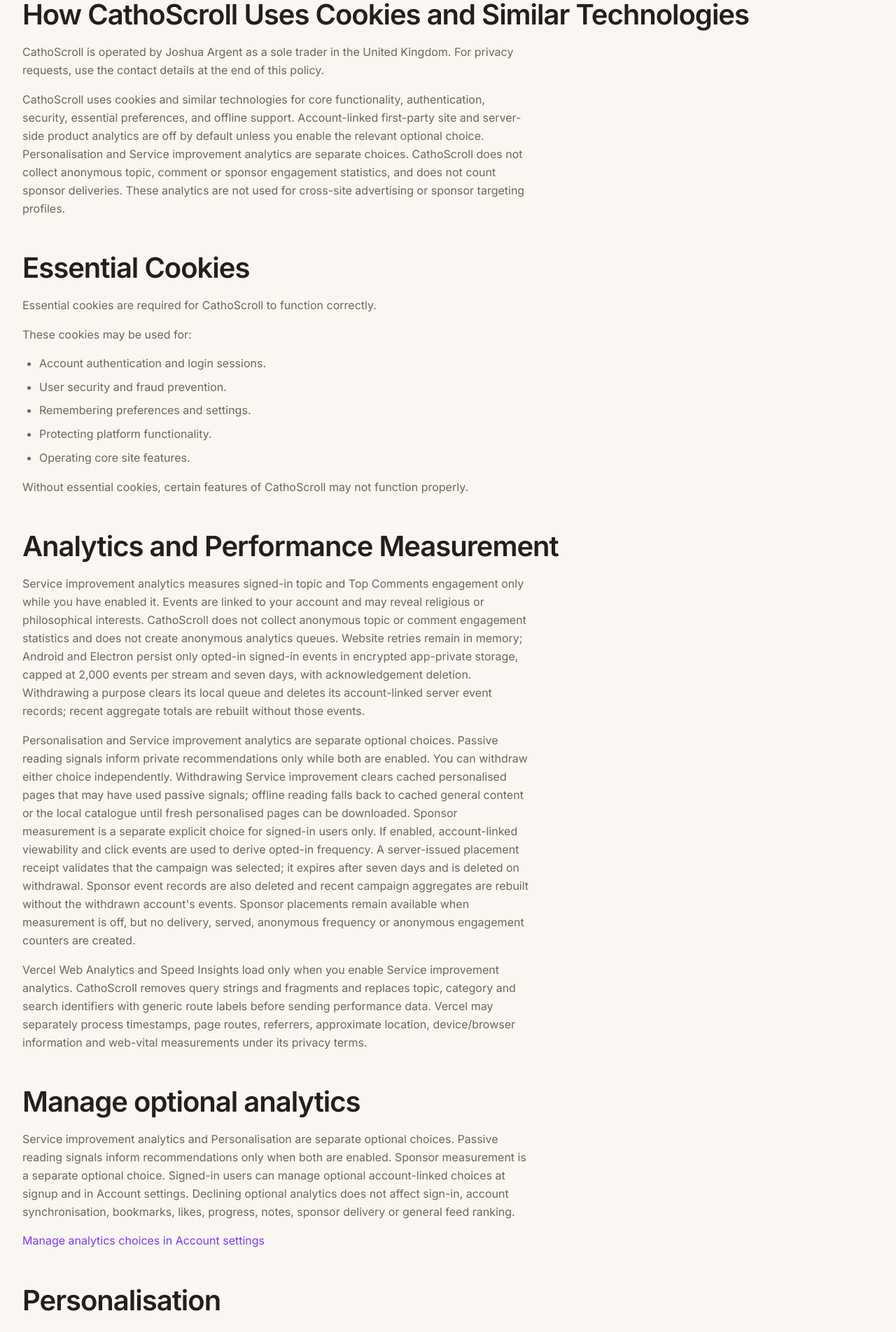
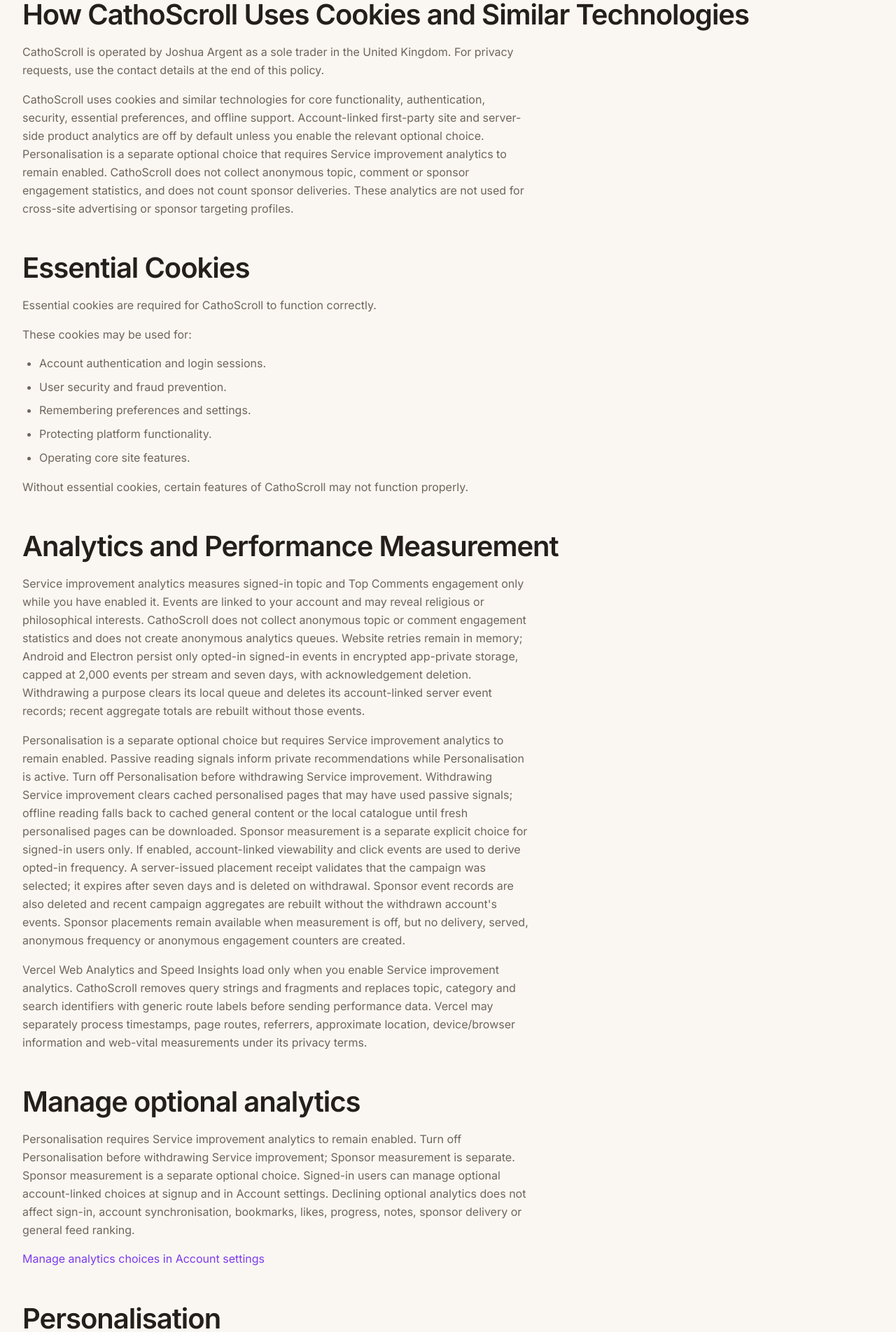
Before and after one commit to joshuaargent/TS_CathoScroll, a Next.js app: page /cookies in a window 1280 px wide. Shown: the part 480-2384 px from the top of the page at 70% size. Built offline with nearby package versions, Linux system fonts and the light colour scheme; no server answers.

Commit message:
docs(cookies): explain personalisation dependency

```diff
--- a/src/app/cookies/page.tsx
+++ b/src/app/cookies/page.tsx
@@ -36,7 +36,7 @@ export default function CookiesPage() {
 
           <p className="text-text-secondary leading-relaxed">
             CathoScroll uses cookies and similar technologies for core functionality, authentication,
-            security, essential preferences, and offline support. Account-linked first-party site and server-side product analytics are off by default unless you enable the relevant optional choice. Personalisation and Service improvement analytics are separate choices. CathoScroll does not collect anonymous topic, comment or sponsor engagement statistics, and does not count sponsor deliveries. These analytics are not used for cross-site advertising or sponsor targeting profiles.
+            security, essential preferences, and offline support. Account-linked first-party site and server-side product analytics are off by default unless you enable the relevant optional choice. Personalisation is a separate optional choice that requires Service improvement analytics to remain enabled. CathoScroll does not collect anonymous topic, comment or sponsor engagement statistics, and does not count sponsor deliveries. These analytics are not used for cross-site advertising or sponsor targeting profiles.
           </p>
         </section>
 
@@ -70,7 +70,7 @@ export default function CookiesPage() {
           </p>
 
           <p className="text-text-secondary mt-4 leading-relaxed">
-            Personalisation and Service improvement analytics are separate optional choices. Passive reading signals inform private recommendations only while both are enabled. You can withdraw either choice independently. Withdrawing Service improvement clears cached personalised pages that may have used passive signals; offline reading falls back to cached general content or the local catalogue until fresh personalised pages can be downloaded. Sponsor measurement is a separate explicit choice for signed-in users only. If enabled, account-linked viewability and click events are used to derive opted-in frequency. A server-issued placement receipt validates that the campaign was selected; it expires after seven days and is deleted on withdrawal. Sponsor event records are also deleted and recent campaign aggregates are rebuilt without the withdrawn account's events. Sponsor placements remain available when measurement is off, but no delivery, served, anonymous frequency or anonymous engagement counters are created.
+            Personalisation is a separate optional choice but requires Service improvement analytics to remain enabled. Passive reading signals inform private recommendations while Personalisation is active. Turn off Personalisation before withdrawing Service improvement. Withdrawing Service improvement clears cached personalised pages that may have used passive signals; offline reading falls back to cached general content or the local catalogue until fresh personalised pages can be downloaded. Sponsor measurement is a separate explicit choice for signed-in users only. If enabled, account-linked viewability and click events are used to derive opted-in frequency. A server-issued placement receipt validates that the campaign was selected; it expires after seven days and is deleted on withdrawal. Sponsor event records are also deleted and recent campaign aggregates are rebuilt without the withdrawn account's events. Sponsor placements remain available when measurement is off, but no delivery, served, anonymous frequency or anonymous engagement counters are created.
           </p>
 
           <p className="text-text-secondary mt-4 leading-relaxed">
@@ -85,7 +85,7 @@ export default function CookiesPage() {
         <section>
           <h2 className="mb-4 text-3xl font-bold">Manage optional analytics</h2>
           <p className="text-text-secondary mb-4 leading-relaxed">
-            Service improvement analytics and Personalisation are separate optional choices. Passive reading signals inform recommendations only when both are enabled. Sponsor measurement is a separate optional choice. Signed-in users can manage optional account-linked choices at signup and in Account settings. Declining optional analytics does not affect sign-in, account synchronisation, bookmarks, likes, progress, notes, sponsor delivery or general feed ranking.
+            Personalisation requires Service improvement analytics to remain enabled. Turn off Personalisation before withdrawing Service improvement; Sponsor measurement is separate. Sponsor measurement is a separate optional choice. Signed-in users can manage optional account-linked choices at signup and in Account settings. Declining optional analytics does not affect sign-in, account synchronisation, bookmarks, likes, progress, notes, sponsor delivery or general feed ranking.
           </p>
           <AnalyticsConsentSettingsButton />
         </section>
@@ -100,7 +100,7 @@ export default function CookiesPage() {
             cross-site tracking. On Android and Electron, previously downloaded server-ranked
             personalised pages may be retained in encrypted private storage for up to 14 days, but
             are available offline only while the last successful consent check is no more than 12 hours old. You can turn personalisation off and delete the derived profile
-            in Account settings. Recommendation profiles use eligible direct account actions after Personalisation consent. Passive reading signals (including impressions, reading duration, swipe depth, skips, completions and return visits) are used only when Service improvement analytics is separately enabled too, and only while both choices are active. Either choice can be withdrawn independently. Sponsor measurement remains separate.
+            in Account settings. Recommendation profiles use eligible direct account actions after Personalisation consent. Passive reading signals (including impressions, reading duration, swipe depth, skips, completions and return visits) are collected under Service improvement analytics and inform recommendations while Personalisation is active. Turn off Personalisation before withdrawing Service improvement. Sponsor measurement remains separate.
           </p>
         </section>
 
```
